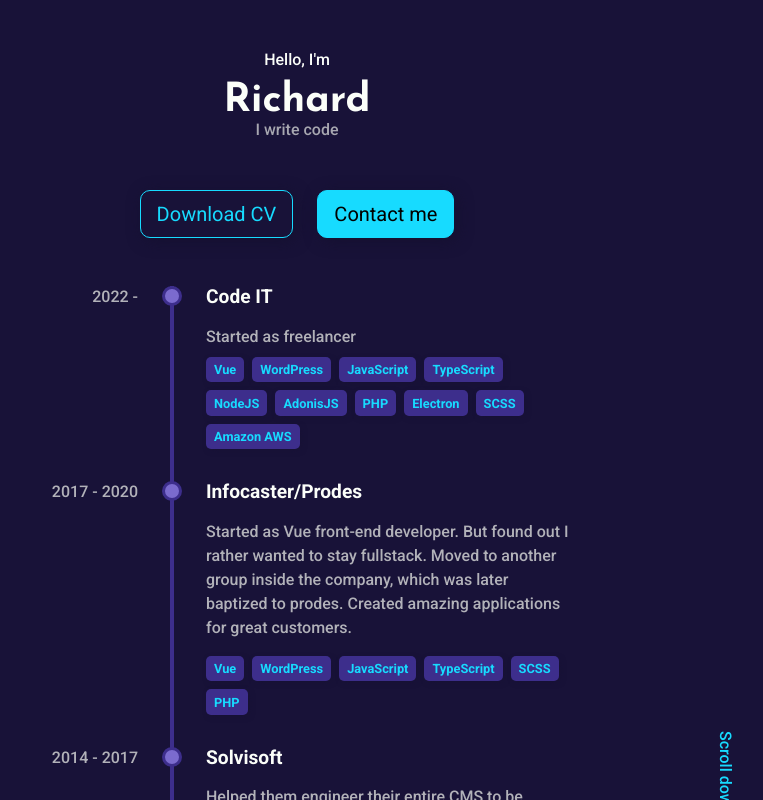
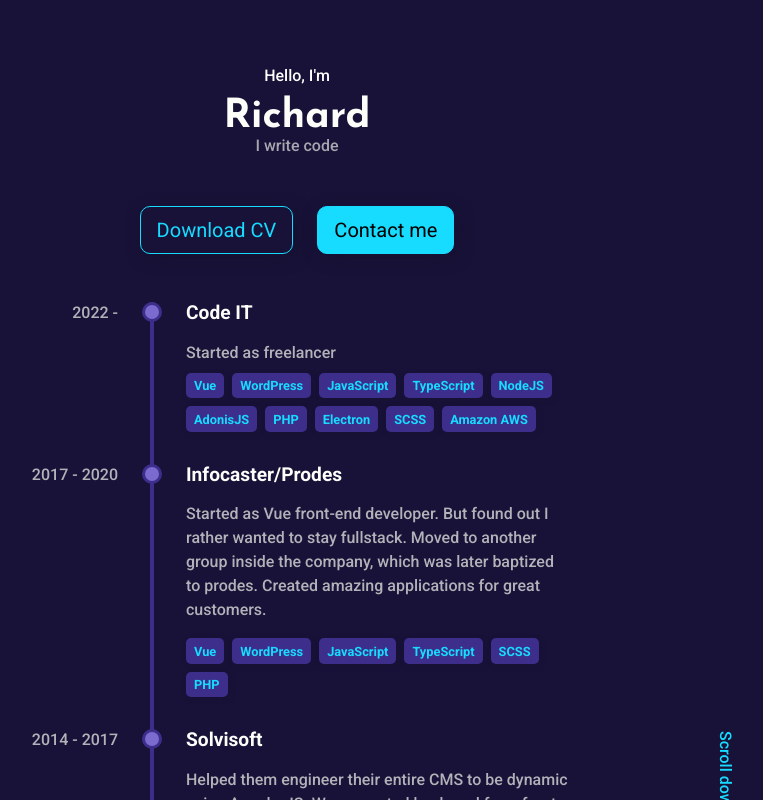
Before and after one commit to codeit-ninja/codeit-website, a Svelte app: page / in a window 1280 px wide. Shown: the top 800 px of the page, without its empty margins (343-1106 px from the left). Built offline with nearby package versions, Linux system fonts and the light colour scheme; a web font is replaced by a local one.

Commit message:
made site responsive

```diff
--- a/src/App.svelte
+++ b/src/App.svelte
@@ -5,7 +5,6 @@
     import About from './components/About.svelte';
     import Contact from './components/Contact.svelte';
     import Experience from './components/Experience.svelte';
-    import Services from './components/Services.svelte';
     import Welcome from './components/Welcome.svelte';
 </script>
 
@@ -13,7 +12,6 @@
     <Welcome />
     <About />
     <Experience />
-    <Services />
     <Contact />
 </main>
 
--- a/src/components/About.svelte
+++ b/src/components/About.svelte
@@ -6,10 +6,10 @@
         </header>
         <div class="codeit-section-content mt-auto">
             <div class="row">
-                <div class="col-4">
+                <div class="col-md-4 mb-5 mb-md-0">
                     <img class="img-fluid" src={CodeItNinjaVector} alt="Code IT" />
                 </div>
-                <div class="col-7 offset-1">
+                <div class="col-md-7 offset-lg-1">
                     <div class="codeit-tiles">
                         <div class="codeit-tiles-tile text-center">
                             <strong class="d-block">Experience</strong>
--- a/src/components/Contact.svelte
+++ b/src/components/Contact.svelte
@@ -6,8 +6,8 @@
         </header>
         <div class="codeit-section-content mt-auto">
             <div class="row">
-                <div class="col-3">
-                    <div class="codeit-tiles flex-column gap-3">
+                <div class="col-lg-3 mb-5 mb-lg-0">
+                    <div class="codeit-tiles flex-lg-column gap-3">
                         <div class="codeit-tiles-tile text-center">
                             <i class="icon icon-envelope-o fs-4 text-secondary"></i>
                             <h5 class="mb-0 mt-3">Email</h5>
@@ -25,7 +25,7 @@
                         </div>
                     </div>
                 </div>
-                <div class="col-7 offset-1">
+                <div class="col-lg-7 offset-lg-1">
                     {#if emailSend}
                         <div class="alert alert-success" role="alert">
                             Thanks for your message, I get back to you shortly.
--- a/src/components/Welcome.svelte
+++ b/src/components/Welcome.svelte
@@ -11,15 +11,15 @@
         </header>
         <div class="codeit-section-content mt-auto">
             <div class="row">
-                <div class="col-3 d-flex flex-column gap-3 align-self-center text-center codeit-social align-items-center">
+                <div class="col-lg-3 d-flex flex-column gap-3 align-self-center text-center codeit-social align-items-center">
                     <a href="https://www.linkedin.com/in/richard-mauritz-53681b206/" target="_blank"><i class="icon icon-linkedin"></i></a>
                     <a href="https://github.com/codeit-ninja" target="_blank"><i class="icon icon-github"></i></a>
                     <a href="https://stackoverflow.com/users/6018747/red" target="_blank"><i class="icon icon-stackoverflow"></i></a>
                 </div>
-                <div class="col-6">
+                <div class="col-lg-6">
                     <Timeline />
                 </div>
-                <div class="col-3 align-self-center text-center">
+                <div class="col-lg-3 align-self-center text-center">
                     <span class="tb text-secondary">Scroll down</span>
                 </div>
             </div>
--- /dev/null
+++ b/src/scss/_body.scss
@@ -0,0 +1,17 @@
+body {
+	main {
+		padding: 1rem;
+	}
+}
+
+@keyframes gradient {
+	0% {
+		background-position: 0% 50%;
+	}
+	50% {
+		background-position: 100% 50%;
+	}
+	100% {
+		background-position: 0% 50%;
+	}
+}
--- a/src/scss/_sections.scss
+++ b/src/scss/_sections.scss
@@ -1,9 +1,3 @@
-body {
-    background-image: url('../assets/pattern-1-1.5x.png');
-    background-repeat: no-repeat;
-    background-position: right bottom;
-}
-
 .codeit-section {
     &-container {
         @extend .d-flex;
--- a/src/scss/codeit.scss
+++ b/src/scss/codeit.scss
@@ -20,6 +20,7 @@
 @import "bootstrap/scss/utilities";
 @import "bootstrap/scss/utilities/api";
 
+@import './body';
 @import './sections';
 @import './typography';
 @import './tiles';
--- a/src/scss/components/partials/_timeline.scss
+++ b/src/scss/components/partials/_timeline.scss
@@ -6,7 +6,7 @@
 
     &-date {
         position: relative;
-        min-width: 150px;
+        min-width: 130px;
         text-align: right;
         border-right: 4px solid $primary;
         padding-right: 2rem;
```
Also changed, not shown: src/assets/pattern-3.svg (added).
